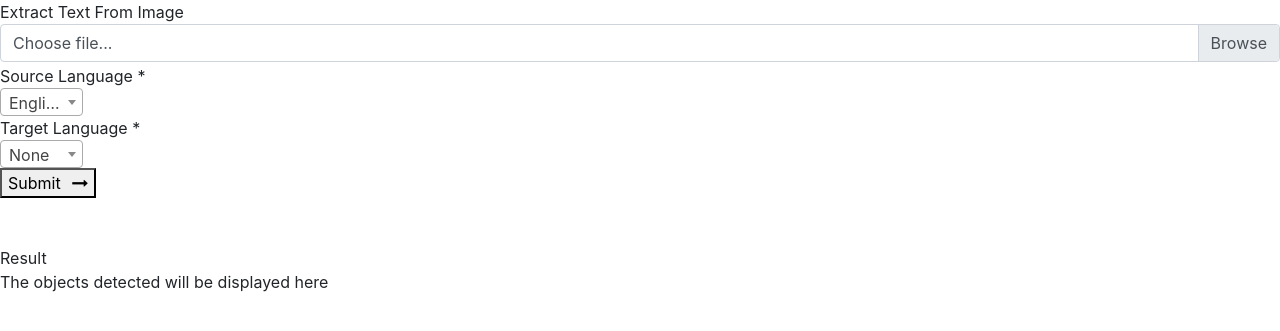
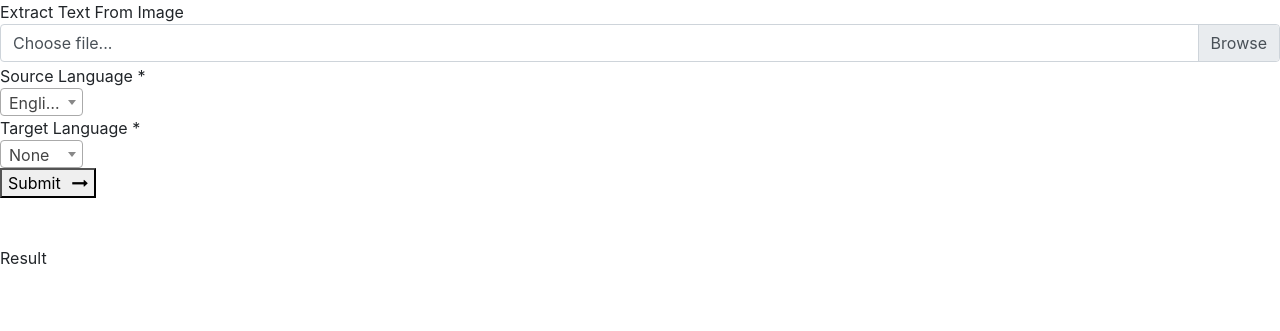
Before and after one commit to SWEN-712/final-team-project-final-team-project-team1, a Flask app: page /upload in a window 1280 px wide. Shown: the top 331 px of the page. Run offline with Flask 2, Linux system fonts and the light colour scheme; some libraries are stand-ins or nearby versions.

Commit message:
Revert "enabling object detection"
This reverts commit 0666bb25f75ccdc976d8c277e25fe6566a4330a9.

```diff
--- a/FlaskApp/app.py
+++ b/FlaskApp/app.py
@@ -3,7 +3,7 @@ from flask import Flask, render_template, request
 
 import ocr_core
 import translator
-import object_detect
+# import object_detect
 
 # upload and object detection output folders
 UPLOAD_FOLDER = 'static/uploads/'
@@ -44,7 +44,7 @@ def upload_page():
             file.save(os.path.join(app.config['UPLOAD_FOLDER'], file.filename))
             lang = ocr_core.format_language(lang)
             extracted_text = ocr_core.ocr_core(file, lang)
-            objects_detected = object_detect.object_detect(file.filename)
+            # objects_detected = object_detect.object_detect(file.filename)
             if target_lang != 'None':
                 target_lang = translator.format_language(target_lang)
                 extracted_text = translator.translate(extracted_text, target_lang)
@@ -52,6 +52,20 @@ def upload_page():
             just_fname = file.filename.split(".")[0]
 
             # extract the text and display it
+            # return render_template('upload.html',
+            #                        msg='Successfully processed...',
+            #                        extracted_text=extracted_text,
+            #                        source_languages=ocr_core.SOURCE_LANGUAGE_OPTIONS,
+            #                        target_languages=translator.TARGET_LANGUAGE_OPTIONS,
+            #                        img_src=os.path.join(app.config[
+            #                                                 'UPLOAD_FOLDER'],
+            #                                             file.filename),
+            #                        obj_det=os.path.join(app.config[
+            #                                                 'OUTPUT_FOLDER'],
+            #                                             just_fname + '.png'),
+            #                        objects_detected = objects_detected
+            #                        )
+
             return render_template('upload.html',
                                    msg='Successfully processed...',
                                    extracted_text=extracted_text,
@@ -60,21 +74,7 @@ def upload_page():
                                    img_src=os.path.join(app.config[
                                                             'UPLOAD_FOLDER'],
                                                         file.filename),
-                                   obj_det=os.path.join(app.config[
-                                                            'OUTPUT_FOLDER'],
-                                                        just_fname + '.png'),
-                                   objects_detected = objects_detected
                                    )
-
-            # return render_template('upload.html',
-            #                        msg='Successfully processed...',
-            #                        extracted_text=extracted_text,
-            #                        source_languages=ocr_core.SOURCE_LANGUAGE_OPTIONS,
-            #                        target_languages=translator.TARGET_LANGUAGE_OPTIONS,
-            #                        img_src=os.path.join(app.config[
-            #                                                 'UPLOAD_FOLDER'],
-            #                                             file.filename),
-            #                        )
     elif request.method == 'GET':
         return render_template('upload.html', source_languages=ocr_core.SOURCE_LANGUAGE_OPTIONS,
                                target_languages=translator.TARGET_LANGUAGE_OPTIONS)
--- a/FlaskApp/templates/upload.html
+++ b/FlaskApp/templates/upload.html
@@ -111,17 +111,17 @@
 
 
 
-					{% if objects_detected %}
-					 <p> The objects detected in the image above is:
-						 <b> {{ objects_detected }} </b></p>
+<!--					{% if objects_detected %}-->
+<!--					 <p> The objects detected in the image above is:-->
+<!--						 <b> {{ objects_detected }} </b></p>-->
 
-				   {% else %}
-					<p> The objects detected will be displayed here </p>
-				   {% endif %}
+<!--				   {% else %}-->
+<!--					<p> The objects detected will be displayed here </p>-->
+<!--				   {% endif %}-->
 
-				   {% if img_src %}
-					 <img src="{{ obj_det }}" alt="{{objects_detected}}">
-				   {% endif %}
+<!--				   {% if img_src %}-->
+<!--					 <img src="{{ obj_det }}" alt="{{objects_detected}}">-->
+<!--				   {% endif %}-->
 
 						</div>
 					</div>
```
Also changed, not shown: 1 other file.
